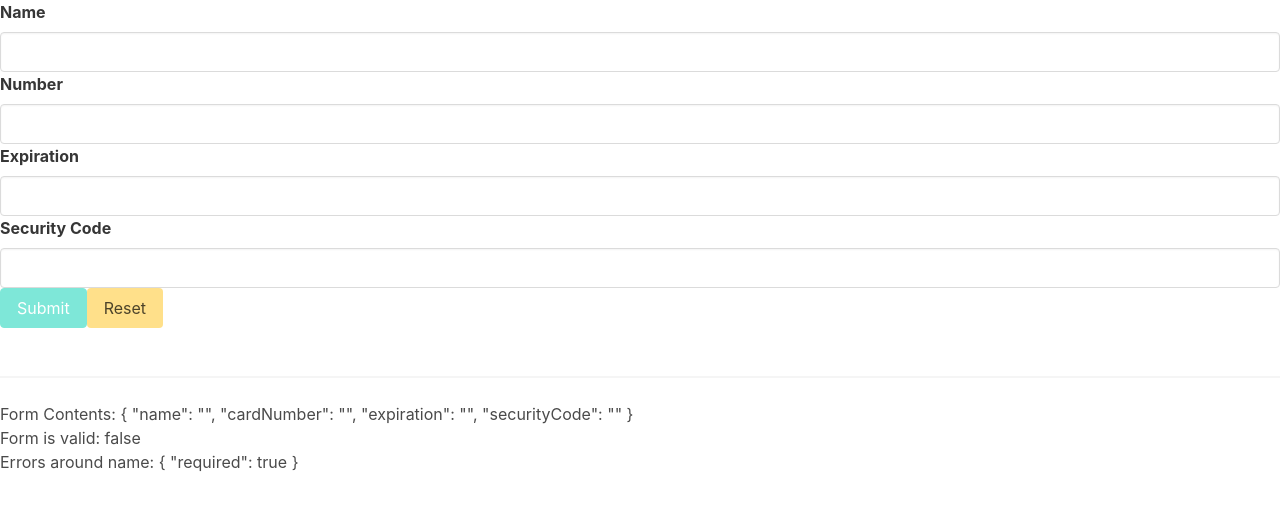
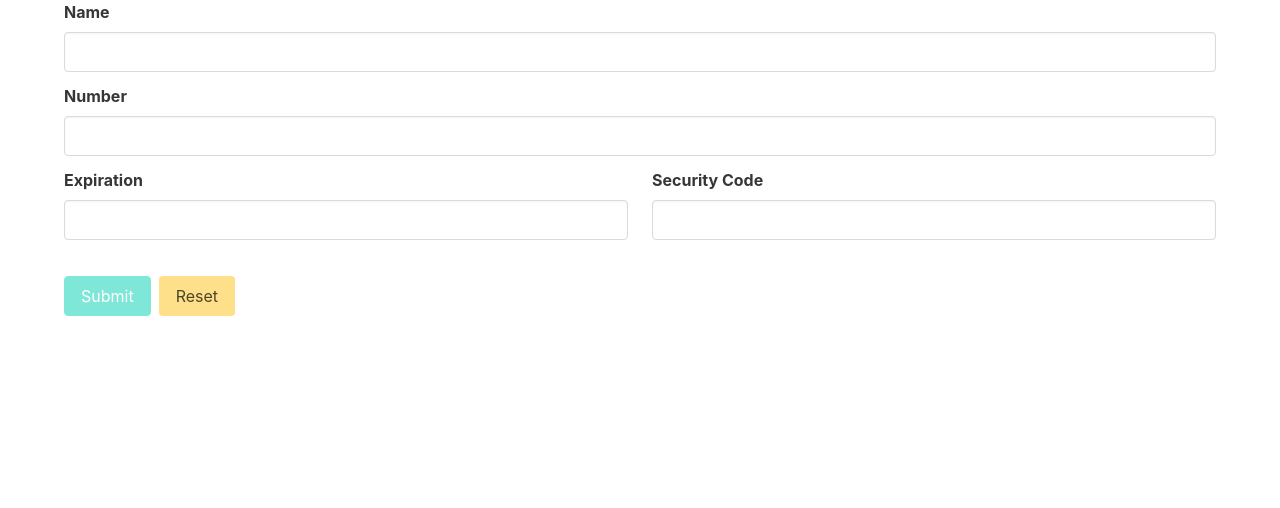
Before and after one commit to ivanwhm/credit-card-form, an Angular app: page / in a window 1280 px wide. Shown: the top 508 px of the page. Built offline with nearby package versions, Linux system fonts and the light colour scheme.

Commit message:
A Touch of Styling

```diff
--- a/src/app/app.component.html
+++ b/src/app/app.component.html
@@ -1 +1,3 @@
-<app-card-form></app-card-form>
+<div class="container">
+  <app-card-form></app-card-form>
+</div>
--- a/src/app/card-form/card-form.component.html
+++ b/src/app/card-form/card-form.component.html
@@ -1,13 +1,16 @@
 <form [formGroup]="cardForm" (ngSubmit)="onSubmit()">
   <app-input [control]="cardForm.get('name')" label="Name"></app-input>
   <app-input [control]="cardForm.get('cardNumber')" label="Number"></app-input>
-  <app-input [control]="cardForm.get('expiration')" label="Expiration"></app-input>
-  <app-input [control]="cardForm.get('securityCode')" label="Security Code"></app-input>
-  <button [disabled]="cardForm.invalid" type="submit" class="button is-primary">Submit</button>
-  <button (click)="onResetClick()" type="button" class="button is-warning">Reset</button>
+  <div class="columns">
+    <div class="column">
+      <app-input [control]="cardForm.get('expiration')" label="Expiration"></app-input>
+    </div>
+    <div class="column">
+      <app-input [control]="cardForm.get('securityCode')" label="Security Code"></app-input>
+    </div>
+  </div>
+  <div class="buttons">
+    <button [disabled]="cardForm.invalid" type="submit" class="button is-primary">Submit</button>
+    <button (click)="onResetClick()" type="button" class="button is-warning">Reset</button>
+  </div>
 </form>
-<br />
-<hr />
-<div>Form Contents: {{ cardForm.value | json }}</div>
-<div>Form is valid: {{ cardForm.valid }}</div>
-<div>Errors around name: {{ cardForm.controls.name.errors | json }}</div>
--- a/src/app/input/input.component.css
+++ b/src/app/input/input.component.css
@@ -0,0 +1,3 @@
+.field {
+  margin-bottom: 0.75rem;
+}
```
